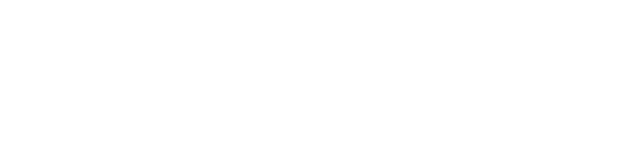
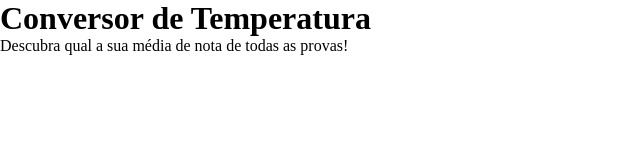
Before and after one commit to Jodecir/conversor-temperatura, a plain HTML site: page index.html in a window 1280 px wide. Shown: the whole page, without its empty margins (0-640 px from the left). Drawn offline with Linux system fonts and the light colour scheme.

```diff
--- a/index.html
+++ b/index.html
@@ -10,5 +10,11 @@
 		<link rel="stylesheet" href="css/style.css">
 	</head>
 	<body>
+		<div class="container">
+			<h1 class="page-title">Conversor de Temperatura</h1>
+			<p class="page-subtitle">
+				Descubra qual a sua média de nota de todas as provas!
+			</p>
+		</div>
 	</body>
 </html>
```
